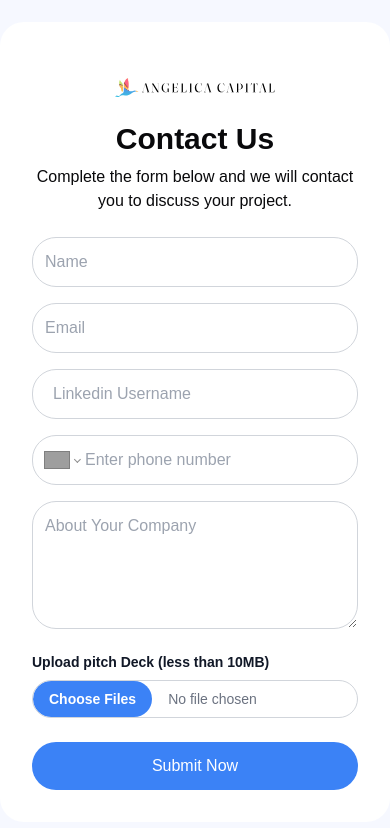
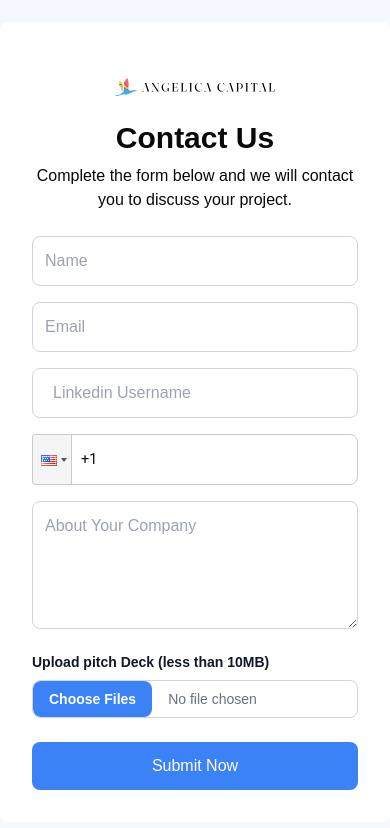
Before and after one commit to codebyankita/InvesterX, a Next.js app: page /sign-up in a window 390 px wide. Shown: the top 828 px of the page. Built offline with nearby package versions, Linux system fonts and the light colour scheme; grey boxes are pictures that could not be loaded.

Commit message:
added phone number with flag

```diff
--- a/app/globals.css
+++ b/app/globals.css
@@ -75,6 +75,43 @@ body {
     --chart-5: 340 75% 55%;
   }
 }
+/* Add this to your global or component-specific stylesheet */
+.react-tel-input {
+  font-size: 0.9rem !important;
+}
+
+.react-tel-input .form-control {
+  margin-top: 0 !important;
+  margin-bottom: 0 !important;
+  height: 3.2rem !important;
+  position: relative;
+  letter-spacing: 0.01rem;
+  border-radius: 0.5rem !important;
+  margin-top: 0 !important;
+  margin-bottom: 0 !important;
+  width: 100% !important;
+  font-size: 0.9rem !important;
+}
+.react-tel-input input:focus {
+  border-color: #3f51b5; /* Custom focus border color */
+}
+/* Custom styling for the PhoneInput component
+.react-tel-input {
+  width: 100%;
+}
+
+.react-tel-input input {
+  padding: 10px;
+  font-size: 14px;
+  width: 100%;
+  border-radius: 4px;
+  border: 1px solid #ccc;
+  box-sizing: border-box;
+}
+
+.react-tel-input input:focus {
+  border-color: #3f51b5; /* Custom focus border color */
+
 @layer base {
   * {
     @apply border-border;
--- a/app/sign-up/page.tsx
+++ b/app/sign-up/page.tsx
@@ -1,144 +1,23 @@
-// // pages/signup.tsx
-// 'use client'
-// import React, { useState } from "react";
-// import Logo from '../components/Logo';
+// pages/signup.tsx
 
-// const SignUp: React.FC = () => {
-//     const [uploadedFiles, setUploadedFiles] = useState<File[]>([]);
-//     const [errorMessage, setErrorMessage] = useState<string>("");
-
-//     const handleFileEvent = (event: React.ChangeEvent<HTMLInputElement>) => {
-//         setErrorMessage(""); // Reset error message
-//         const files = event.target.files;
-//         if (files) {
-//             const fileArray = Array.from(files);
-//             const validFiles = fileArray.filter((file) => file.size <= 10 * 1024 * 1024); // 10 MB limit
-//             const invalidFiles = fileArray.filter((file) => file.size > 10 * 1024 * 1024);
-
-//             if (invalidFiles.length > 0) {
-//                 setErrorMessage("Some files exceed the 10 MB limit and were not added.");
-//             }
-
-//             setUploadedFiles([...uploadedFiles, ...validFiles]);
-//         }
-//     };
-
-//     const handleFormSubmit = (e: React.FormEvent<HTMLFormElement>) => {
-//         e.preventDefault();
-
-//         if (uploadedFiles.length === 0) {
-//             setErrorMessage("Please upload at least one file.");
-//             return;
-//         }
-
-//         // Submit form logic (e.g., send data to API)
-//         console.log("Form submitted with files:", uploadedFiles);
-//     };
-
-//     return (
-//         <div className="flex bg-[#f6f8ff] items-center min-h-screen justify-center">
-//             <div className="w-full max-w-lg p-8 bg-white rounded-lg shadow-lg">
-//                 <div className="justify-items-center my-6">
-//                     <Logo />
-//                 </div>
-//                 <div className="text-center">
-//                     <h1 className="text-3xl font-bold mb-2">Contact Us</h1>
-//                     <p className="mb-6">Complete the form below and we will contact you to discuss your project.</p>
-//                 </div>
-
-//                 <form className="space-y-4" onSubmit={handleFormSubmit}>
-//                     <div className="flex space-x-4">
-//                         <input
-//                             type="text"
-//                             placeholder="Name"
-//                             className="w-full p-3 border border-gray-300 rounded-3xl"
-//                         />
-//                         <input
-//                             type="email"
-//                             placeholder="Email"
-//                             className="w-full p-3 border border-gray-300 rounded-3xl"
-//                         />
-//                     </div>
-//                     <div className="flex space-x-4">
-//                         <div className="flex items-center w-full p-3 border border-gray-300 rounded-3xl">
-//                             <i className="fab fa-linkedin text-blue-700 mr-2"></i>
-//                             <input
-//                                 type="text"
-//                                 placeholder="Linkedin Username"
-//                                 className="w-full outline-none"
-//                             />
-//                         </div>
-//                         <div className="flex items-center w-full p-3 border border-gray-300 rounded-3xl">
-//                             <input
-//                                 type="text"
-//                                 placeholder="+1"
-//                                 className="w-full outline-none"
-//                             />
-//                         </div>
-//                     </div>
-//                     <textarea
-//                         placeholder="About Your Company"
-//                         className="w-full p-3 border border-gray-300 rounded-3xl h-32"
-//                     ></textarea>
-
-//                     {/* File Upload */}
-//                     <div>
-//                         <label
-//                             htmlFor="file-upload"
-//                             className="block text-sm font-semibold text-gray-900 mb-2"
-//                         >
-//                             Upload pitch Deck (less than 10MB)
-//                         </label>
-//                         <input
-//                             id="file-upload"
-//                             type="file"
-//                             className="block w-full text-sm text-gray-500 border border-gray-300 rounded-3xl file:mr-4 file:py-2 file:px-4 file:rounded-3xl file:border-0 file:text-sm file:font-semibold file:bg-blue-500 file:text-white hover:file:bg-blue-700"
-//                             onChange={handleFileEvent}
-//                             multiple
-//                         />
-//                         {errorMessage && (
-//                             <p className="text-red-600 text-sm mt-2">{errorMessage}</p>
-//                         )}
-//                         <div className="mt-2">
-//                             {uploadedFiles.map((file, index) => (
-//                                 <p key={index} className="text-sm text-gray-700">
-//                                     {file.name} ({(file.size / 1024 / 1024).toFixed(2)} MB)
-//                                 </p>
-//                             ))}
-//                         </div>
-//                     </div>
-
-//                     <button
-//                         type="submit"
-//                         className="w-full p-3 bg-blue-500 text-white rounded-3xl hover:bg-blue-700"
-//                     >
-//                         Submit Now
-//                     </button>
-//                 </form>
-//             </div>
-//         </div>
-//     );
-// };
-
-// export default SignUp;
-
-'use client'
+'use client';
 import React, { useState } from "react";
-import PhoneInput from "react-phone-number-input";
-import "react-phone-number-input/style.css"; // Skip this import if you want custom styling
+import PhoneInput from 'react-phone-input-2';
+import 'react-phone-input-2/lib/style.css';
 import Logo from "../components/Logo";
 
 const SignUp: React.FC = () => {
     const [uploadedFiles, setUploadedFiles] = useState<File[]>([]);
     const [errorMessage, setErrorMessage] = useState<string>("");
-    const [phoneNumber, setPhoneNumber] = useState<string | undefined>();
+    const [phoneNumber, setPhoneNumber] = useState<string>("");
+    const [phoneError, setPhoneError] = useState<string>("");
 
     const handleFileEvent = (event: React.ChangeEvent<HTMLInputElement>) => {
-        setErrorMessage(""); // Reset error message
+        setErrorMessage("");
         const files = event.target.files;
         if (files) {
             const fileArray = Array.from(files);
-            const validFiles = fileArray.filter((file) => file.size <= 10 * 1024 * 1024); // 10 MB limit
+            const validFiles = fileArray.filter((file) => file.size <= 10 * 1024 * 1024);
             const invalidFiles = fileArray.filter((file) => file.size > 10 * 1024 * 1024);
 
             if (invalidFiles.length > 0) {
@@ -151,19 +30,21 @@ const SignUp: React.FC = () => {
 
     const handleFormSubmit = (e: React.FormEvent<HTMLFormElement>) => {
         e.preventDefault();
-
         if (uploadedFiles.length === 0) {
             setErrorMessage("Please upload at least one file.");
             return;
         }
+        if (phoneError) {
+            setErrorMessage("Please provide a valid phone number.");
+            return;
+        }
 
-        // Submit form logic (e.g., send data to API)
         console.log("Form submitted with files:", uploadedFiles, "Phone Number:", phoneNumber);
     };
 
     return (
         <div className="flex bg-[#f6f8ff] items-center min-h-screen justify-center">
-            <div className="w-full h-full md:max-w-lg p-8 bg-white rounded-3xl ">
+            <div className="w-full h-full md:max-w-lg p-8 bg-white rounded-lg">
                 <div className="justify-items-center my-6">
                     <Logo />
                 </div>
@@ -177,16 +58,19 @@ const SignUp: React.FC = () => {
                         <input
                             type="text"
                             placeholder="Name"
-                            className="w-full p-3 border border-gray-300 rounded-3xl"
+                            className="w-full p-3 border border-gray-300 rounded-lg"
                         />
                         <input
                             type="email"
                             placeholder="Email"
-                            className="w-full p-3 border border-gray-300 rounded-3xl"
+                            className="w-full p-3 border border-gray-300 rounded-lg"
                         />
                     </div>
-                    <div className="flex md:flex-row flex-col md:space-x-4 space-y-4 md:space-y-0">
-                        <div className="flex items-center w-full p-3 border border-gray-300 rounded-3xl">
+
+                    {/* Styled Phone Input */}
+                    <div className="flex flex-col space-y-4">
+
+                        <div className="flex items-center w-full p-3 border border-gray-300 rounded-lg">
                             <i className="fab fa-linkedin text-blue-700 mr-2"></i>
                             <input
                                 type="text"
@@ -194,19 +78,44 @@ const SignUp: React.FC = () => {
                                 className="w-full outline-none"
                             />
                         </div>
-                        <div className="flex items-center w-full p-3 border border-gray-300 rounded-3xl">
+
+
+                        <div >
                             <PhoneInput
+                                enableSearch={true}
+                                country={'us'}
+                                value={phoneNumber}
+                                onChange={(phone) => setPhoneNumber(phone)}
                                 placeholder="Enter phone number"
-                                value={phoneNumber}
-                                onChange={setPhoneNumber}
-                                defaultCountry="US"
-                                className="w-full outline-none"
+                                inputProps={{
+                                    name: 'phone',
+                                    required: true,
+                                    autoFocus: false,
+                                }}
+                                isValid={(value) => {
+                                    if (value.match(/12345/)) {
+                                        setPhoneError('Invalid value: ' + value);
+                                        return false;
+                                    }
+                                    setPhoneError(""); // Clear error if valid
+                                    return true;
+                                }}
+                                containerClass=""
+                                inputClass="w-full border-0"
+                                buttonClass="bg-white border-0"
+                                containerStyle={{
+
+                                    // Optional: Set border-radius here if needed
+                                }}
+                                buttonStyle={{}}
                             />
+                            {phoneError && <p className="text-red-600 text-sm">{phoneError}</p>}
                         </div>
                     </div>
+
                     <textarea
                         placeholder="About Your Company"
-                        className="w-full p-3 border border-gray-300 rounded-3xl h-32"
+                        className="w-full p-3 border border-gray-300 rounded-lg h-32"
                     ></textarea>
 
                     {/* File Upload */}
@@ -220,7 +129,7 @@ const SignUp: React.FC = () => {
                         <input
                             id="file-upload"
                             type="file"
-                            className="block w-full text-sm text-gray-500 border border-gray-300 rounded-3xl file:mr-4 file:py-2 file:px-4 file:rounded-3xl file:border-0 file:text-sm file:font-semibold file:bg-blue-500 file:text-white hover:file:bg-blue-700"
+                            className="block w-full text-sm text-gray-500 border border-gray-300 rounded-lg file:mr-4 file:py-2 file:px-4 file:rounded-lg file:border-0 file:text-sm file:font-semibold file:bg-blue-500 file:text-white hover:file:bg-blue-700"
                             onChange={handleFileEvent}
                             multiple
                         />
@@ -238,7 +147,7 @@ const SignUp: React.FC = () => {
 
                     <button
                         type="submit"
-                        className="w-full p-3 bg-blue-500 text-white rounded-3xl hover:bg-blue-700"
+                        className="w-full p-3 bg-blue-500 text-white rounded-lg hover:bg-blue-700"
                     >
                         Submit Now
                     </button>
```
Also changed, not shown: package.json (+7 -0 lines), 1 other file (tests, documents, lock files or other folders).
